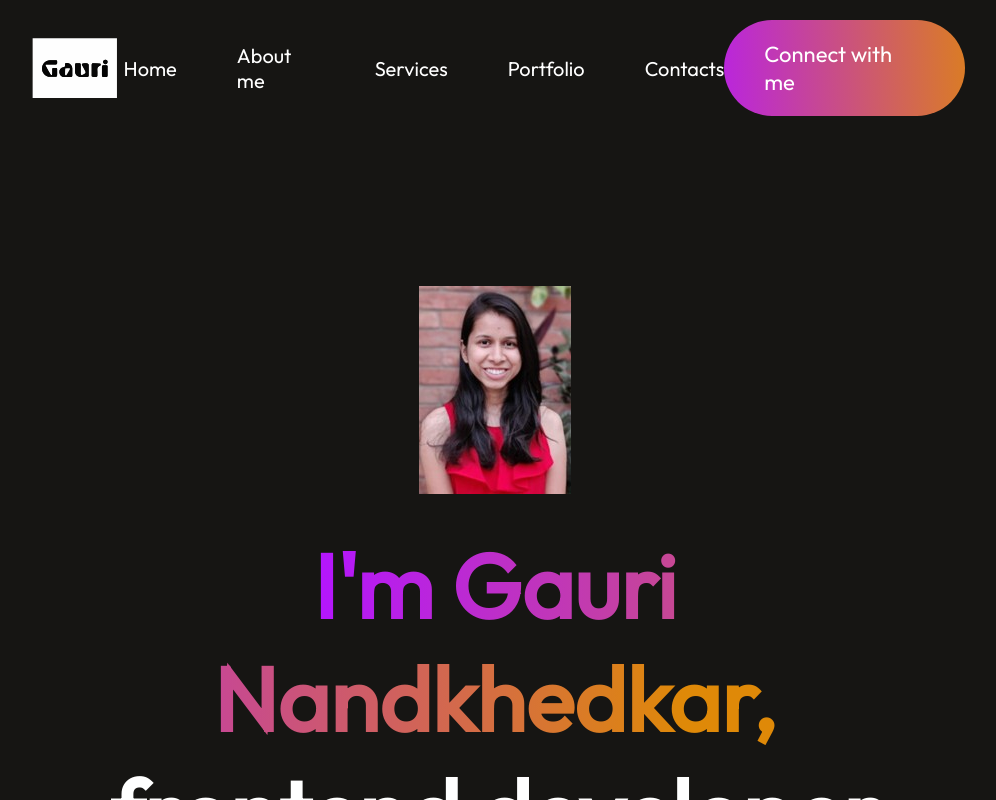
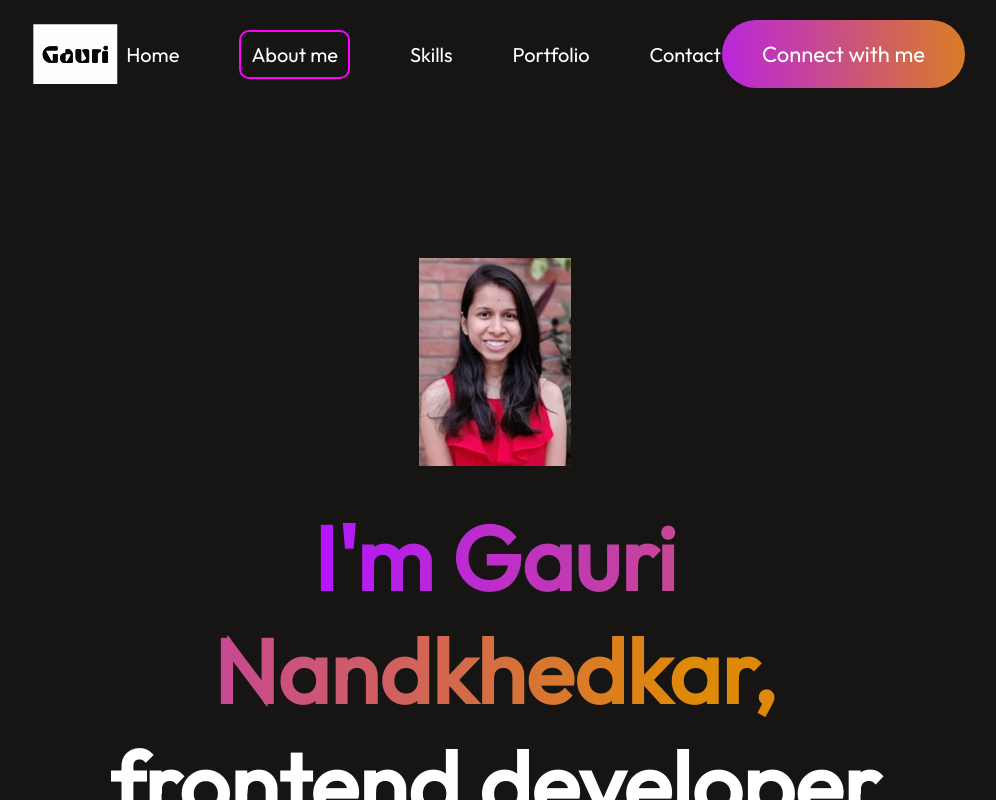
Before and after one commit to gnandkhedkar7/my-portfolio, a React (Vite) app: page / in a window 1280 px wide. Shown: the top 800 px of the page, without its empty margins (145-1141 px from the left). Built offline with nearby package versions, Linux system fonts and the light colour scheme.

Commit message:
feat: added the navigation to the navbar component

```diff
--- a/src/components/about/About.jsx
+++ b/src/components/about/About.jsx
@@ -3,7 +3,7 @@ import "./About.css";
 
 const About = () => {
   return (
-    <div className="about">
+    <div id="about" className="about">
       <div className="about-title">
         <h1>About me</h1>
         <img src="" alt="" />
--- a/src/components/contact/Contact.jsx
+++ b/src/components/contact/Contact.jsx
@@ -4,7 +4,7 @@ import { Mail, Phone, MapPin } from "lucide-react";
 
 const Contact = () => {
   return (
-    <div className="contact">
+    <div id="contact" className="contact">
       <div className="contact-title">
         <h1>Get in touch</h1>
       </div>
--- a/src/components/hero/Hero.jsx
+++ b/src/components/hero/Hero.jsx
@@ -1,23 +1,30 @@
-import React from 'react';
-import './Hero.css';
-import profile_image from '../../assets/profile_image.jpg';
+import React from "react";
+import "./Hero.css";
+import profile_image from "../../assets/profile_image.jpg";
+import AnchorLink from "react-anchor-link-smooth-scroll";
 
 const Hero = () => {
   return (
-    <div className='hero'>
-        <img src={profile_image} alt='profile_image' />
-        <h1><span>I'm Gauri Nandkhedkar,</span> frontend developer based in Munich, Germany.</h1>
-        <p>I am a frontend developer from India, with a 3+ years of experience with Barclays. </p>
-        <div className="hero-action">
-            <div className="hero-connect">
-                Connect with me
-            </div>
-            <div className="hero-resume">
-                    My resume
-                </div>
+    <div id="home" className="hero">
+      <img src={profile_image} alt="profile_image" />
+      <h1>
+        <span>I'm Gauri Nandkhedkar,</span> frontend developer based in Munich,
+        Germany.
+      </h1>
+      <p>
+        I am a frontend developer from India, with a 3+ years of experience with
+        Barclays.{" "}
+      </p>
+      <div className="hero-action">
+        <div className="hero-connect">
+          <AnchorLink className="anchor-link" offset={50} href="#contact">
+            Connect with me
+          </AnchorLink>
         </div>
+        <div className="hero-resume">My resume</div>
+      </div>
     </div>
-  )
-}
+  );
+};
 
-export default Hero
+export default Hero;
--- a/src/components/navbar/Navbar.css
+++ b/src/components/navbar/Navbar.css
@@ -30,3 +30,22 @@
     height: 60px;
     width: 100px;
 }
+
+.nav-selected-page{
+     border: 2px solid #ff00ff;
+     border-radius: 10px;
+     padding: 10px;
+     margin: auto;
+}
+
+.nav-menu li{
+    display: flex;
+    flex-direction: column;
+    gap: 5px;
+    cursor: pointer;
+}
+
+.anchor-link{
+    text-decoration: none;
+    color: white;
+}
--- a/src/components/navbar/Navbar.jsx
+++ b/src/components/navbar/Navbar.jsx
@@ -1,21 +1,80 @@
-import React from 'react';
-import './Navbar.css';
-import logo from '../../assets/logo.svg';
+import React, { useState } from "react";
+import "./Navbar.css";
+import logo from "../../assets/logo.svg";
+import { LineChart, Dot, ArrowDownZA, Underline } from "lucide-react";
+import AnchorLink from 'react-anchor-link-smooth-scroll';
 
 const Navbar = () => {
+  const [page, setPage] = useState("about");
   return (
-    <div className='navbar'>
-        <img className='nav-image' src={logo} alt='logo' />
-        <ul className="nav-menu">
-            <li>Home</li>
-            <li>About me</li>
-            <li>Services</li>
-            <li>Portfolio</li>
-            <li>Contacts</li>
-        </ul>
-        <div className="nav-connect">Connect with me</div>
+    <div className="navbar">
+      <img className="nav-image" src={logo} alt="logo" />
+      <ul className="nav-menu">
+        <li>
+          <AnchorLink className="anchor-link" href="#home">
+            <p
+              onClick={() => {
+                setPage("home");
+              }}
+              className={page === "home" ? "nav-selected-page" : ""}
+            >
+              Home
+            </p>
+          </AnchorLink>
+        </li>
+        <li>
+          <AnchorLink className='anchor-link' offset={50} href='#about'>
+          <p
+            onClick={() => {
+              setPage("about");
+            }}
+            className={page === "about" ? "nav-selected-page" : ""}
+          >
+            About me
+          </p>
+          </AnchorLink>
+        </li>
+        <li>
+          <AnchorLink className='anchor-link' offset={50} href='#skills'>
+          <p
+            onClick={() => {
+              setPage("skills");
+            }}
+            className={page === "skills" ? "nav-selected-page" : ""}
+          >
+            Skills
+          </p>
+          </AnchorLink>
+        </li>
+        <li>
+          <AnchorLink className='anchor-link' offset={50} href='#projects'>
+          <p
+            onClick={() => {
+              setPage("projects");
+            }}
+            className={page === "projects" ? "nav-selected-page" : ""}
+          >
+            Portfolio
+          </p>
+          </AnchorLink>
+        </li>
+        <li>
+          <AnchorLink className='anchor-link' offset={50} href='#contact'>
+          <p
+            onClick={() => {
+              setPage("contact");
+            }}
+            className={page === "contact" ? "nav-selected-page" : ""}
+          >
+            Contact
+          </p>
+          </AnchorLink>
+        </li>
+      </ul>
+      <div className="nav-connect">
+        <AnchorLink className='anchor-link' offset={50} href='#contact'>Connect with me</AnchorLink></div>
     </div>
-  )
-}
+  );
+};
 
-export default Navbar
+export default Navbar;
--- a/src/components/projects/Projects.jsx
+++ b/src/components/projects/Projects.jsx
@@ -4,7 +4,7 @@ import projects_data from '../../assets/projects_data';
 
 const Projects = () => {
   return (
-    <div className='projects'>
+    <div id='projects' className='projects'>
         <div className="projects-title">
             <h1>Achievements</h1>
         </div>
--- a/src/components/skills/Skills.jsx
+++ b/src/components/skills/Skills.jsx
@@ -4,7 +4,7 @@ import Skills_Data from '../../assets/skills_data';
 
 const Skills = () => {
   return (
-    <div className='skills'>
+    <div id='skills' className='skills'>
         <div className="skills-title">
             <h1>Skills & Expertise</h1>
         </div>
```
